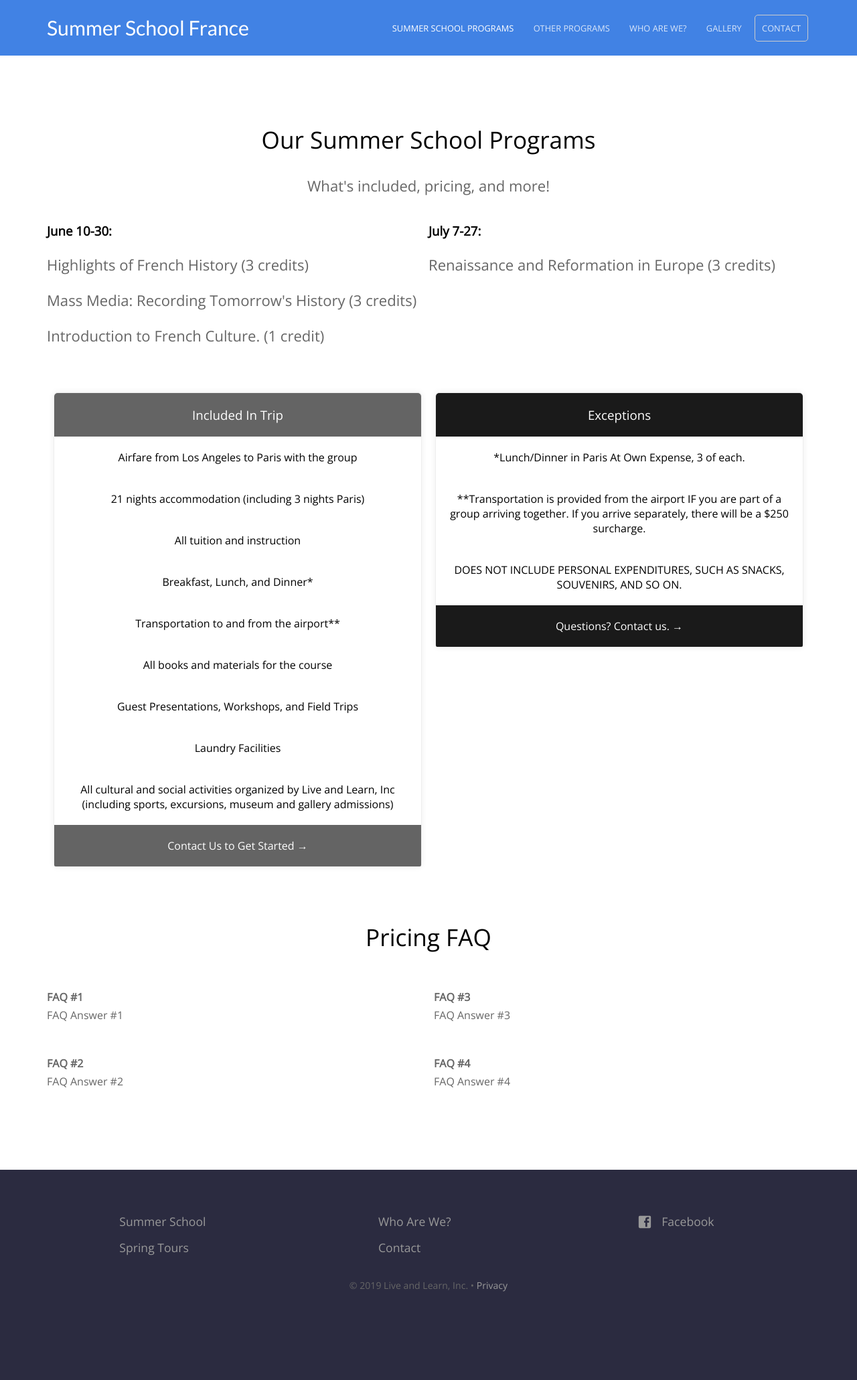
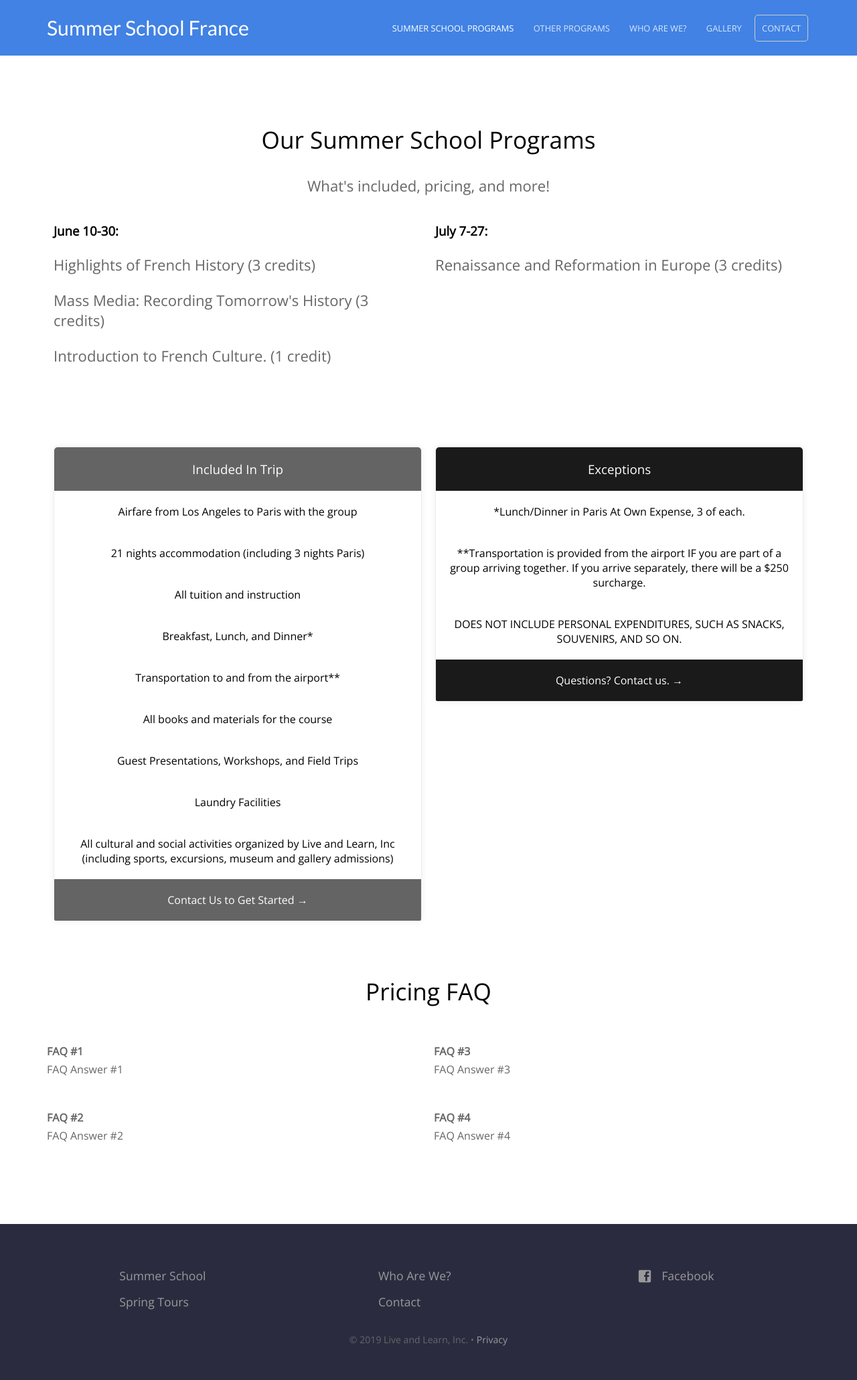
Before and after one commit to baritchie/project1, a Jekyll site: the page built from summerschoolprograms.html, in a window 1280 px wide. Shown: the whole page at 67% size. Built offline with Jekyll 4.4.1, drawn with Linux system fonts in a browser that asks for light colours; before the commit the page ends 1980 px from its top, so only the background shows below that.

Commit message:
Updated '_sass/pricing.scss' via CloudCannon

```diff
--- a/_sass/pricing.scss
+++ b/_sass/pricing.scss
@@ -54,6 +54,8 @@
 	@include flex-flow(wrap);
 	@include align-items(flex-start);
 	div {
+	    width: 100%;
+		margin: 0 10px 50px 10px;
 	    @media #{$desktop} {
 	        -webkit-flex: 1;
 	        flex: 1;
```
